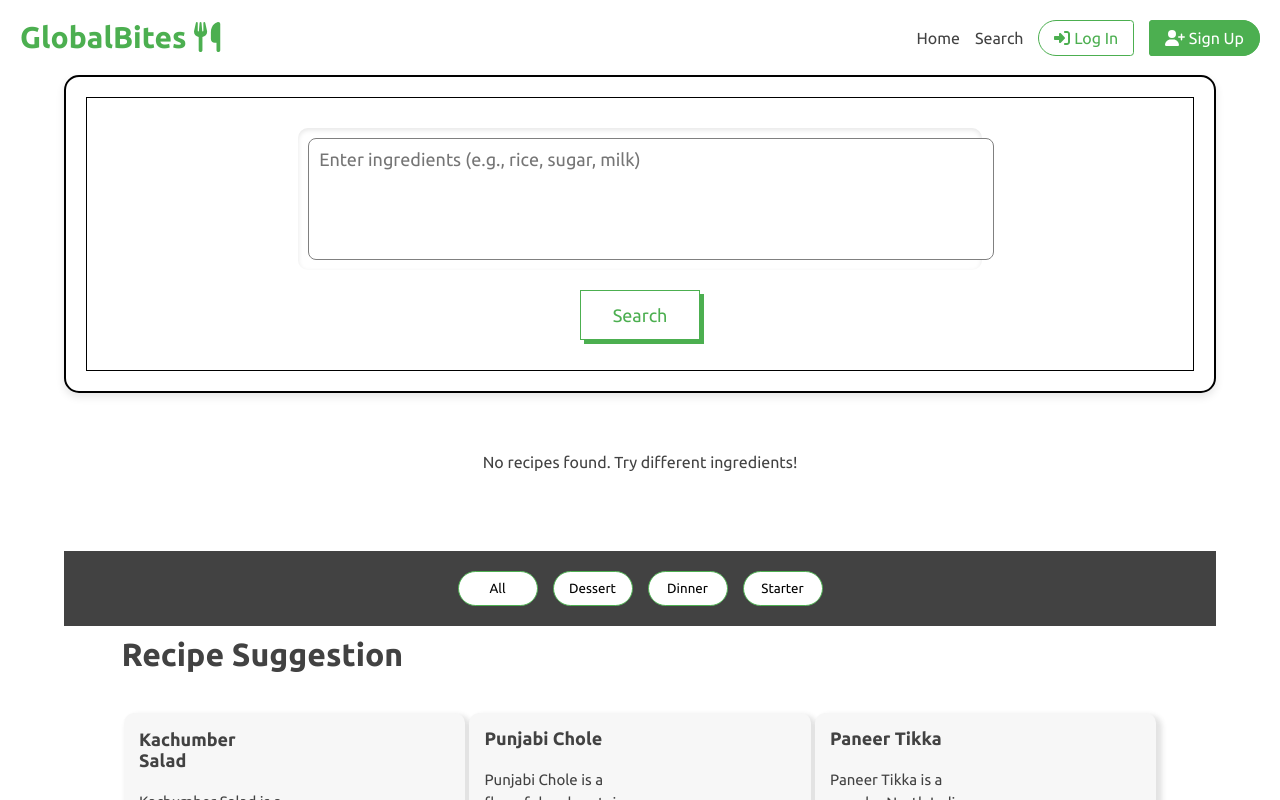
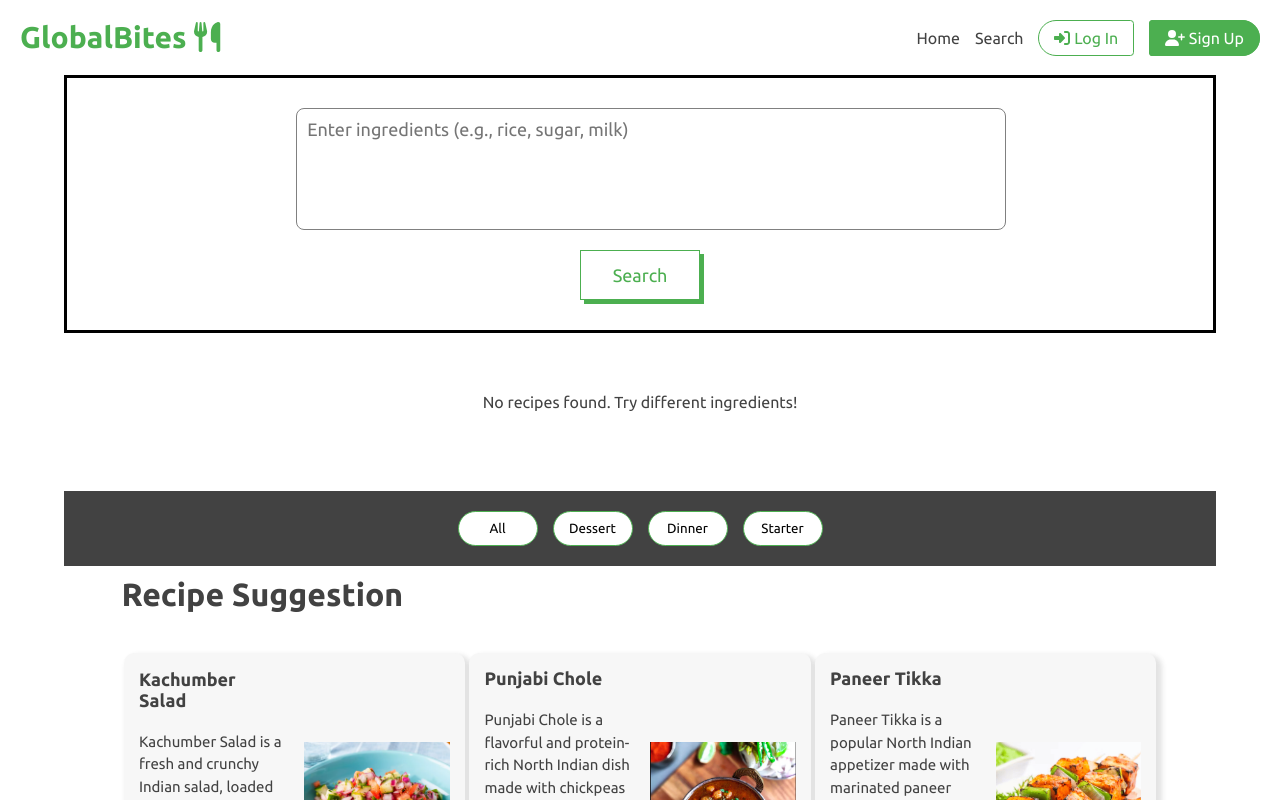
Before and after one commit to AdarshsinghDev/globalbites, a React (Vite) app: page /ExploreRecipe in a window 1280 px wide. Shown: the top 800 px of the page. Built offline with nearby package versions, Linux system fonts and the light colour scheme.

Commit message:
Update ExploreRecipe.scss

```diff
--- a/src/pages/ExploreRecipe/ExploreRecipe.scss
+++ b/src/pages/ExploreRecipe/ExploreRecipe.scss
@@ -8,18 +8,6 @@
             display: flex;
             margin-bottom: 30px;
 
-
-             background: rgba(255, 255, 255, 0.8); /* Light background */
-    border-radius: 15px; /* Soft rounded corners */
-    box-shadow: 0 4px 8px rgba(0, 0, 0, 0.1);
-    justify-content: center;
-    align-items: center;
-    padding: 20px;
-    transition: all 0.3s ease-in-out;
-
-    &:hover {
-        box-shadow: 0 6px 12px rgba(0, 0, 0, 0.15); /* Enhance on hover */
-    }
 
             .explore-top-container-inner{
                 display: flex;
@@ -33,10 +21,7 @@
 
                 .input-container{
                     width: 60%;
-                    background: #ffffff; /* White background for input field */
-            border-radius: 10px;
-            padding: 10px;
-            box-shadow: inset 0 2px 5px rgba(0, 0, 0, 0.1);
+
 
                     .input-textarea{
                         width: 100%;
```
